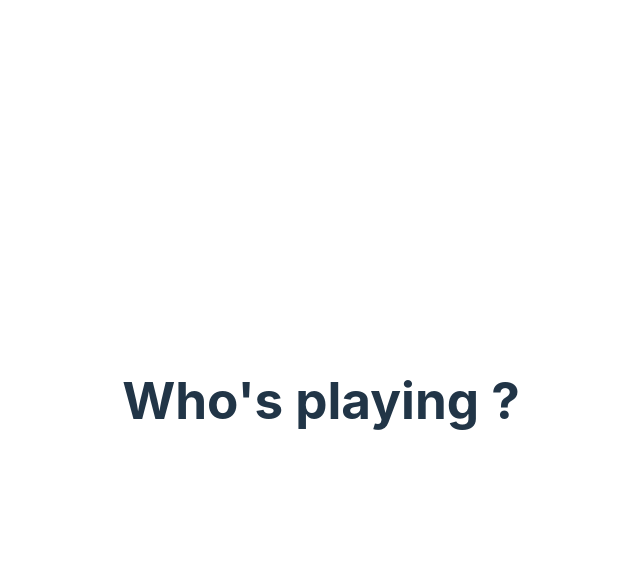
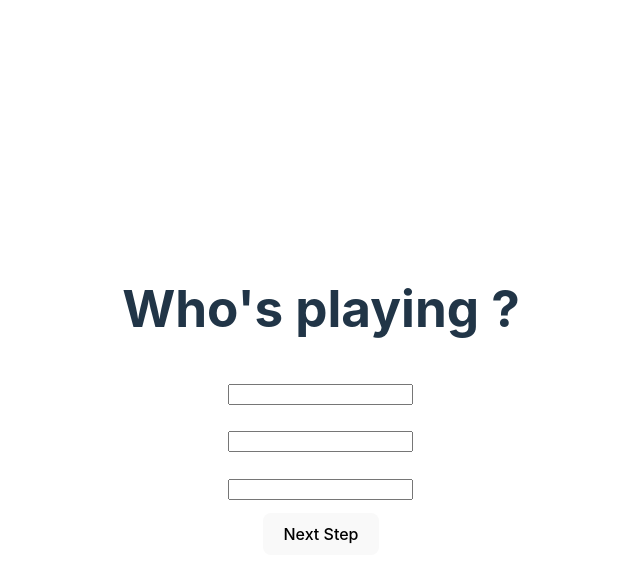
Before and after one commit to sjapaget/all-ears-react, a React (Vite) app: page / in a window 1280 px wide. Both pictures are taken after a click on the button "Start". Shown: the top 582 px of the page, without its empty margins (319-959 px from the left). Built offline with nearby package versions, Linux system fonts and the light colour scheme.

Commit message:
[Forms] Added function to handle users submission and build data

```diff
--- /dev/null
+++ b/src/PlayersScreen.css
@@ -0,0 +1,10 @@
+form {
+  display: flex;
+  flex-direction: column;
+  justify-content: center;
+  align-items: center;
+}
+
+input {
+  margin-block: 1em;
+}
--- a/src/components/screens/PlayersScreen.jsx
+++ b/src/components/screens/PlayersScreen.jsx
@@ -1,14 +1,35 @@
+import '../../PlayersScreen.css';
+
 export default function PlayersScreen(props) {
   const {
     currentScreen,
     nextScreen
   } = props;
 
+  const submitPlayers = (e) => {
+    e.preventDefault();
+    const users = { "users": buildData() }
+    console.log(users);
+  }
+
+  const buildData = () => {
+    const form = document.getElementById('playersForm');
+    const data = new FormData(form);
+    const users = []
+    for(const user of data.values()) {
+      users.push(user);
+    }
+    return users;
+  }
+
   return (
     <>
       <h1>Who's playing ?</h1>
-      <form action="localhost3000">
-
+      <form action="http://localhost:3000/users/" method="post" onSubmit={submitPlayers} id="playersForm">
+        <input type="text" name="user"/>
+        <input type="text" name="user"/>
+        <input type="text" name="user"/>
+        <button type="submit">Next Step</button>
       </form>
     </>
   )
```
